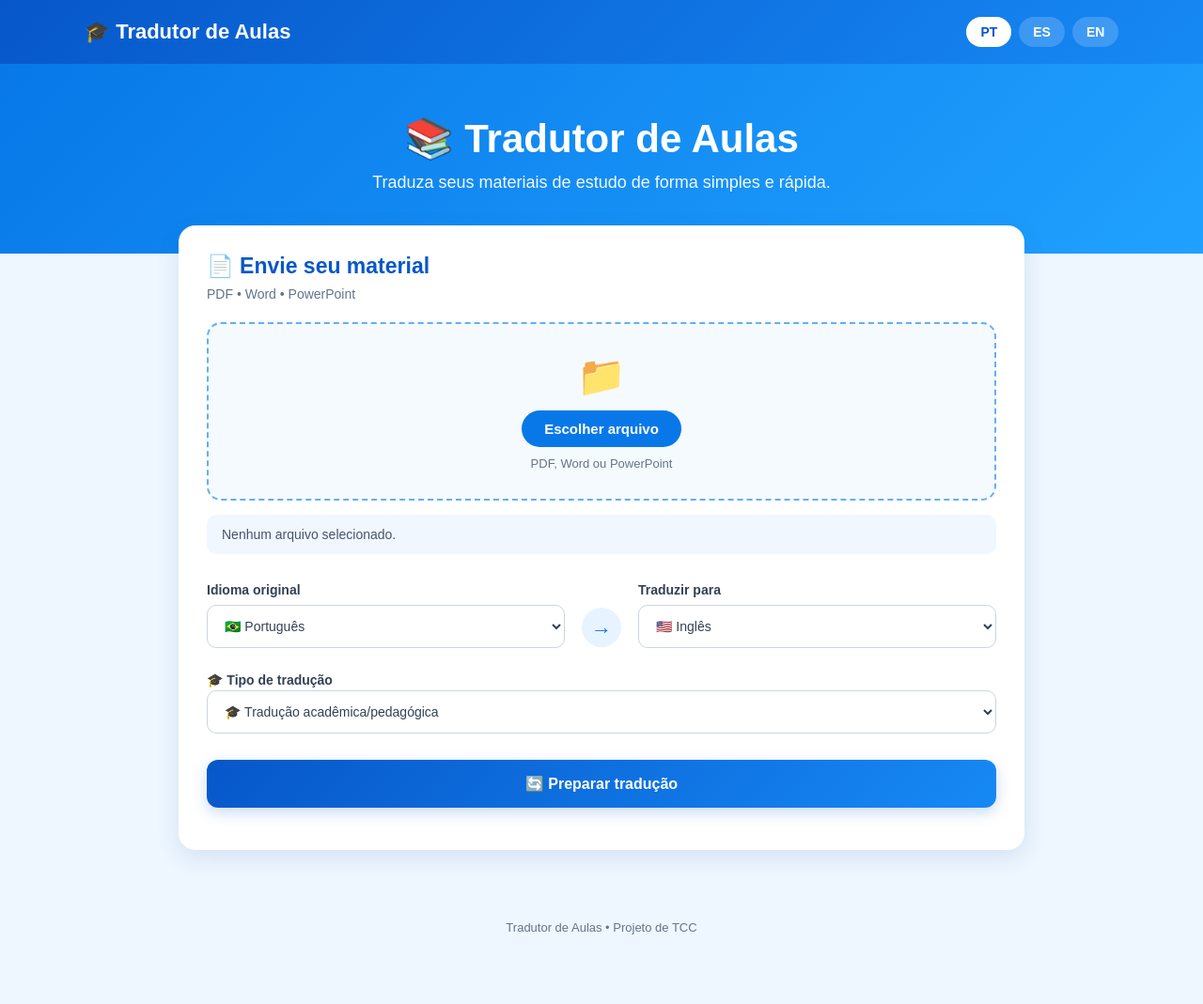
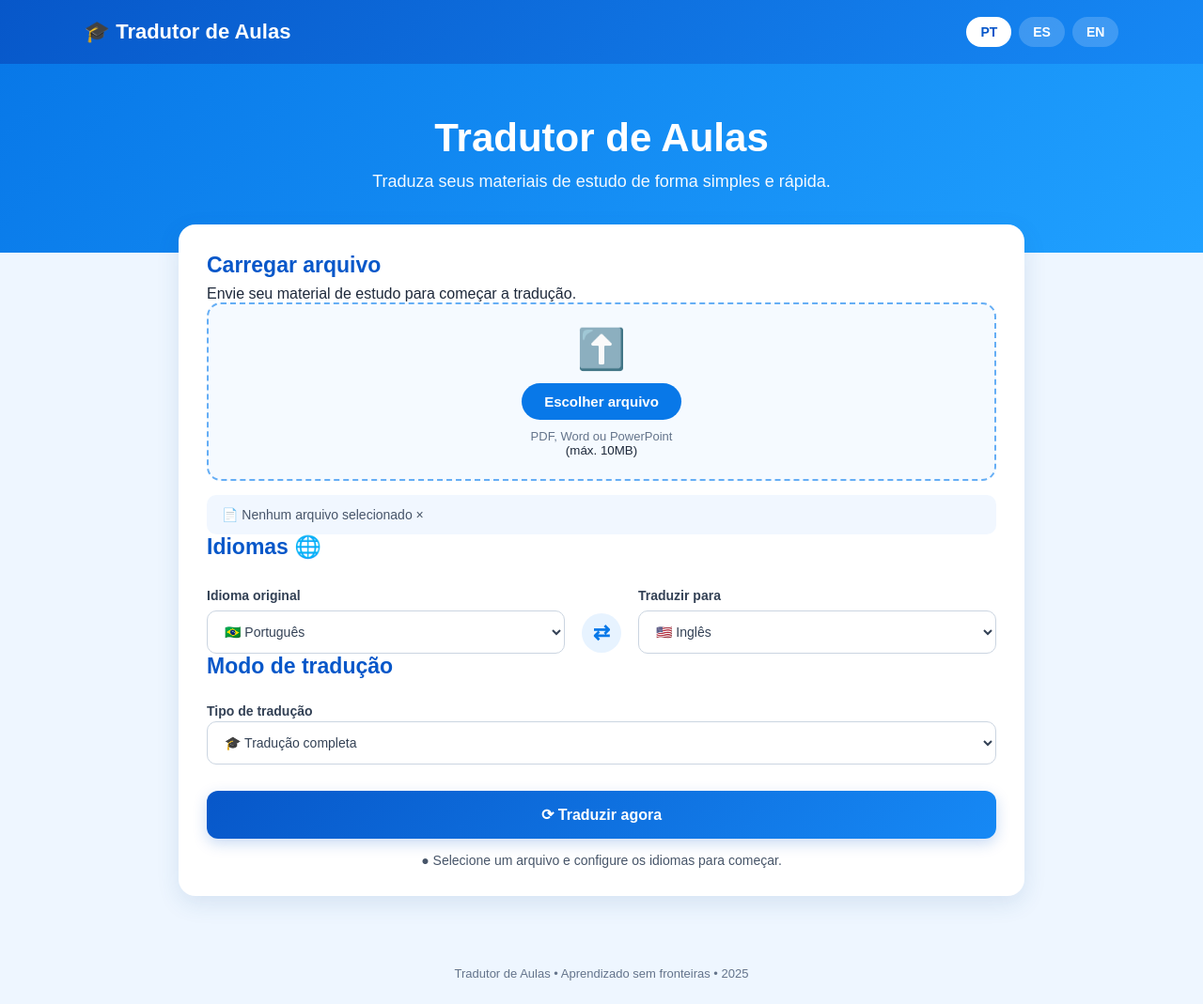
Before and after one commit to Yasmymlay/TCC-traduz, a plain HTML site: page index.html in a window 1280 px wide. Shown: the whole page at 94% size. Before the commit the page ends 1020 px from the top, so only its background shows below. Drawn offline with nearby package versions, Linux system fonts and the light colour scheme.

Commit message:
Atualiza projeto

```diff
--- a/index.html
+++ b/index.html
@@ -9,29 +9,21 @@
 
     <link rel="stylesheet" href="style.css">
 
-    <!-- PDF.js - leitura de PDF -->
-    <script
-        src="https://cdnjs.cloudflare.com/ajax/libs/pdf.js/4.4.168/pdf.min.mjs"
-        type="module">
-    </script>
-
-    <!-- Mammoth - leitura de Word -->
+    <!-- Bibliotecas utilizadas pelo projeto -->
     <script
         src="https://cdnjs.cloudflare.com/ajax/libs/mammoth/1.8.0/mammoth.browser.min.js">
     </script>
 
-    <!-- JSZip - leitura do PowerPoint -->
     <script
         src="https://cdnjs.cloudflare.com/ajax/libs/jszip/3.10.1/jszip.min.js">
     </script>
-
 </head>
 
 <body>
 
-    <!-- ==============================
+    <!-- =====================================
          CABEÇALHO
-    =============================== -->
+    ====================================== -->
 
     <header>
 
@@ -65,46 +57,74 @@
     </header>
 
 
-    <!-- ==============================
-         BANNER
-    =============================== -->
+    <!-- =====================================
+         BANNER PRINCIPAL
+    ====================================== -->
 
     <section class="banner">
 
+        <div class="banner-conteudo">
+
+            <div class="banner-icone">
+            </div>
+
+            <div>
+
                 <h1>
-            📚 Tradutor de Aulas
+                    Tradutor de Aulas
                 </h1>
 
                 <p>
-            Traduza seus materiais de estudo de forma simples e rápida.
+                    Traduza seus materiais de estudo de forma
+                    simples e rápida.
                 </p>
+
+            </div>
+
+        </div>
 
     </section>
 
 
-    <!-- ==============================
+    <!-- =====================================
          CONTEÚDO PRINCIPAL
-    =============================== -->
+    ====================================== -->
 
     <main class="container">
 
+
+        <!-- =====================================
+             CARD DE CARREGAMENTO
+        ====================================== -->
+
         <section class="card">
 
-            <h2>📄 Envie seu material</h2>
+            <div class="titulo-secao">
 
-            <p class="subtitulo">
-                PDF • Word • PowerPoint
+                <div class="icone-titulo">
+                </div>
+
+                <div>
+                    <h2>
+                        Carregar arquivo
+                    </h2>
+
+                    <p>
+                        Envie seu material de estudo para começar a tradução.
                     </p>
+                </div>
+
+            </div>
 
 
-            <!-- Área para selecionar arquivo -->
+            <!-- Área de upload -->
 
             <label
                 for="arquivo"
                 class="upload-area">
 
                 <div class="upload-icon">
-                    📁
+                    ⬆️
                 </div>
 
                 <strong>
@@ -115,7 +135,14 @@
                     PDF, Word ou PowerPoint
                 </span>
 
+                <small>
+                    (máx. 10MB)
+                </small>
+
             </label>
+
+
+            <!-- Input real do arquivo -->
 
             <input
                 type="file"
@@ -129,16 +156,43 @@
                 id="arquivoSelecionado"
                 class="arquivo-selecionado">
 
-                Nenhum arquivo selecionado.
+                <span class="arquivo-icone">
+                    📄
+                </span>
+
+                <span>
+                    Nenhum arquivo selecionado
+                </span>
+
+                <span class="arquivo-fechar">
+                    ×
+                </span>
 
             </div>
 
 
-            <!-- ==============================
+            <!-- =====================================
                  IDIOMAS
-            =============================== -->
+            ====================================== -->
+
+            <div class="subsecao">
+
+                <div class="titulo-subsecao">
+
+                    <span>
+                    </span>
+
+                    <h2>
+                        Idiomas 🌐
+                    </h2>
+
+                </div>
+
 
                 <div class="idiomas">
+
+
+                    <!-- Idioma original -->
 
                     <div class="campo">
 
@@ -181,10 +235,14 @@
                     </div>
 
 
+                    <!-- Seta -->
+
                     <div class="seta">
-                    →
+                        ⇄
                     </div>
 
+
+                    <!-- Idioma destino -->
 
                     <div class="campo">
 
@@ -228,93 +286,153 @@
 
                 </div>
 
+            </div>
 
-            <!-- ==============================
-                 TIPO DE TRADUÇÃO
-            =============================== -->
+
+            <!-- =====================================
+                 MODO DE TRADUÇÃO
+            ====================================== -->
+
+            <div class="subsecao">
+
+                <div class="titulo-subsecao">
+
+                    <span>
+                    </span>
+
+                    <h2>
+                        Modo de tradução
+                    </h2>
+
+                </div>
+
 
                 <div class="modo">
 
                     <label for="tipoTraducao">
-                    🎓 Tipo de tradução
+                        Tipo de tradução
                     </label>
 
                     <select id="tipoTraducao">
 
                         <option value="academica">
-                        🎓 Tradução acadêmica/pedagógica
+                            🎓 Tradução completa
                         </option>
 
-                    <option value="comum">
-                        🌎 Tradução comum
+                        <option value="paginas">
+                            📄 Tradução por páginas
+                        </option>
+
+                        <option value="capitulos">
+                            📚 Tradução por capítulos
                         </option>
 
                     </select>
 
                 </div>
 
+            </div>
 
-            <!-- ==============================
-                 BOTÃO
-            =============================== -->
+
+            <!-- =====================================
+                 BOTÃO TRADUZIR
+            ====================================== -->
 
             <button
                 id="btnTraduzir"
                 class="btn-traduzir">
 
-                🔄 Preparar tradução
+                <span>
+                    ⟳
+                </span>
+
+                Traduzir agora
 
             </button>
 
 
-            <!-- Mensagem -->
+            <!-- Mensagem do sistema -->
 
             <div
                 id="mensagem"
                 class="mensagem">
+
+                <span>
+                    ●
+                </span>
+
+                Selecione um arquivo e configure os idiomas
+                para começar.
+
             </div>
 
         </section>
 
 
-        <!-- ==============================
-             RESULTADO
-        =============================== -->
+        <!-- =====================================
+             RESULTADO DA TRADUÇÃO
+        ====================================== -->
 
         <section
             id="resultado"
             class="card resultado">
 
+
+            <div class="titulo-secao">
+
+                <div class="icone-titulo">
+                    📄
+                </div>
+
+                <div>
+
                     <h2>
-                ✅ Material carregado
+                        Resultado da tradução
                     </h2>
 
+                </div>
+
+            </div>
+
+
+            <!-- Informações -->
 
             <div class="informacoes">
 
                 <p>
-                    <strong>Arquivo:</strong>
+                    <strong>
+                        Arquivo:
+                    </strong>
 
                     <span id="nomeResultado">
                     </span>
                 </p>
 
+
                 <p>
-                    <strong>Formato:</strong>
+                    <strong>
+                        Formato:
+                    </strong>
 
                     <span id="formatoResultado">
                     </span>
                 </p>
 
+
                 <p>
-                    <strong>Idioma destino:</strong>
+                    <strong>
+                        Idioma destino:
+                    </strong>
 
                     <span id="idiomaResultado">
                     </span>
                 </p>
 
+
                 <p>
-                    <strong>Modo:</strong>
+                    <strong>
+                        Modo:
+                    </strong>
 
                     <span id="modoResultado">
                     </span>
@@ -322,6 +440,8 @@
 
             </div>
 
+
+            <!-- Visualização -->
 
             <h3>
                 👁 Visualização do conteúdo
@@ -337,13 +457,15 @@
             </div>
 
 
+            <!-- Botões -->
+
             <div class="botoes">
 
                 <button
                     id="btnBaixar"
                     class="btn-secundario">
 
-                    ⬇ Baixar conteúdo
+                    ⬇️ Baixar conteúdo
 
                 </button>
 
@@ -363,23 +485,29 @@
     </main>
 
 
-    <!-- ==============================
+    <!-- =====================================
          RODAPÉ
-    =============================== -->
+    ====================================== -->
 
     <footer>
 
         <p>
-            Tradutor de Aulas • Projeto de TCC
+            Tradutor de Aulas
+            <span>•</span>
+            Aprendizado sem fronteiras
+            <span>•</span>
+            2025
         </p>
 
     </footer>
 
+
+    <!-- =====================================
+         JAVASCRIPT DO PROJETO
+    ====================================== -->
 
     <script src="script.js"></script>
 
 </body>
 
 </html>
-
-<!--yasmin + tutu-->
```
Lines whose indentation alone changed are shown as unchanged.
